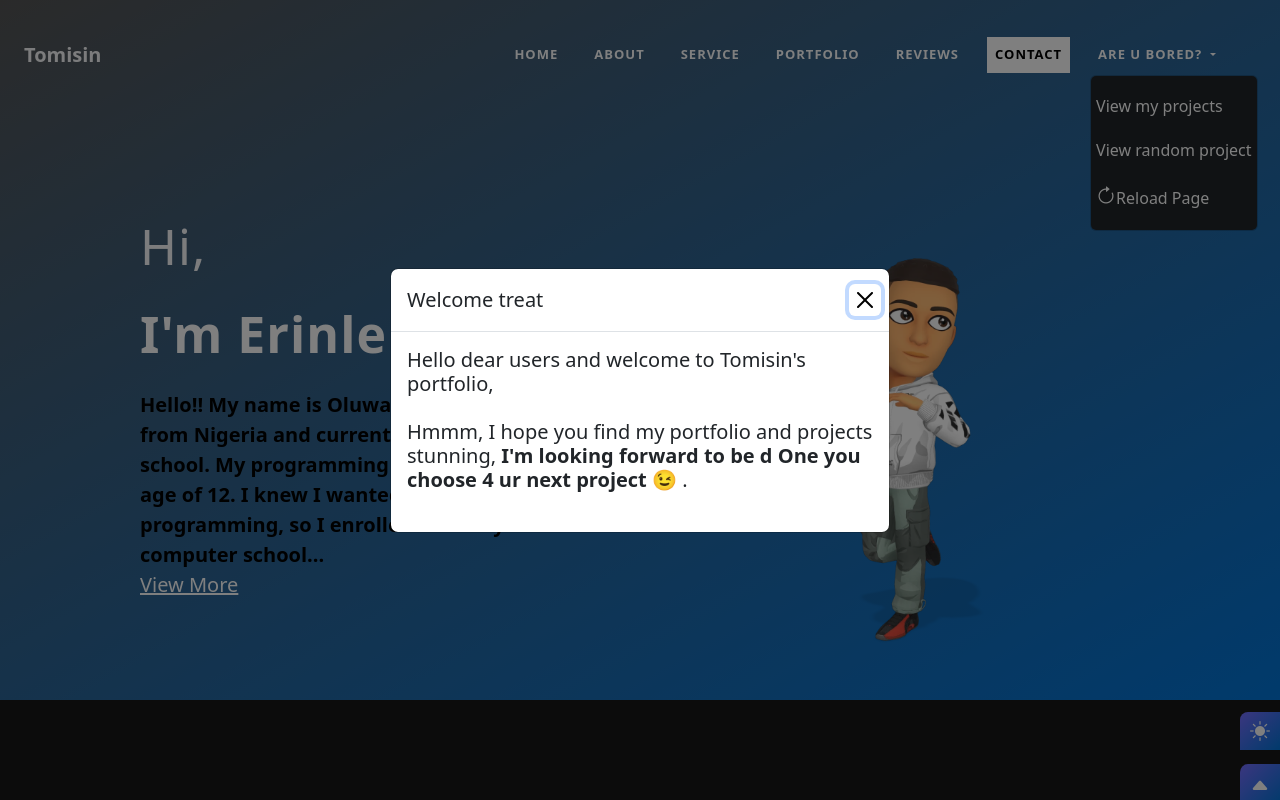
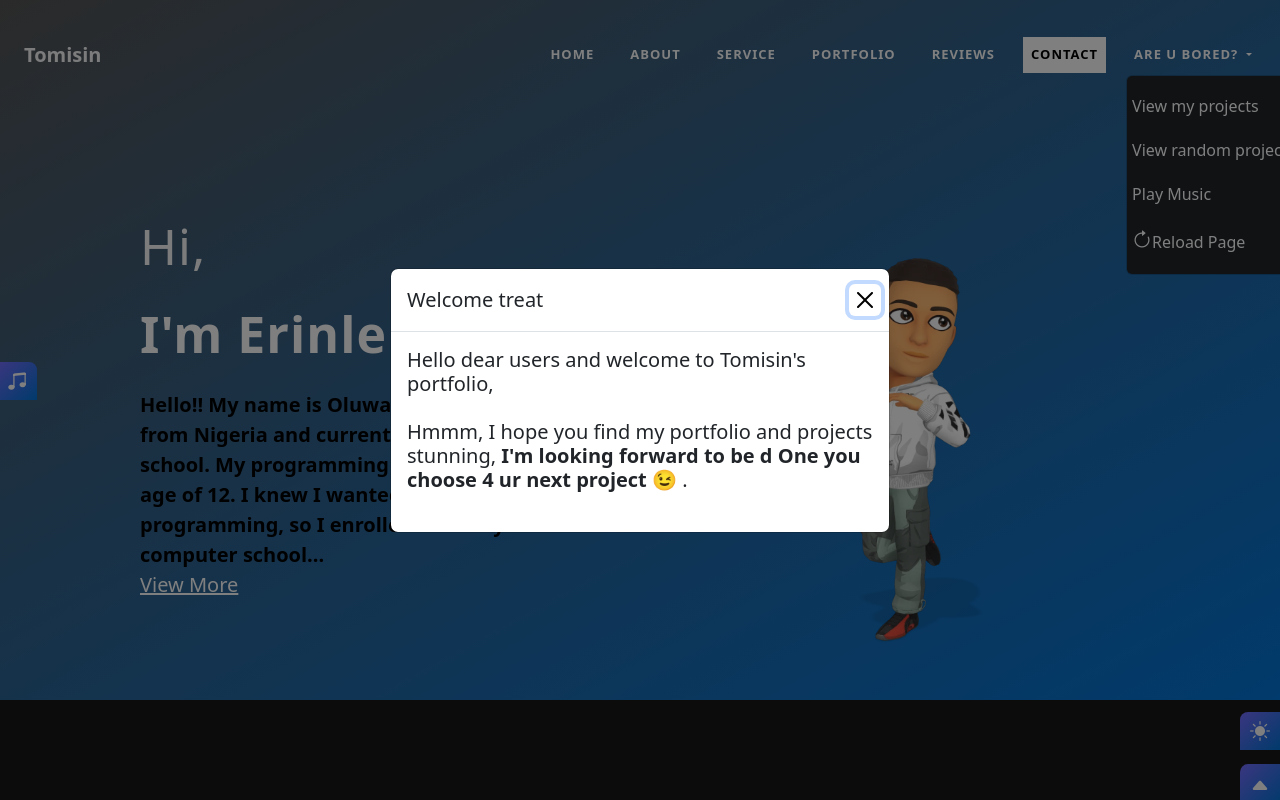
Before and after one commit to Gorgeous-me-tomi/MySite, a Django app: page / in a window 1280 px wide, after a click on "ARE U BORED?". Run offline with Django 4.2, Linux system fonts and the light colour scheme; data that the repository does not hold is empty; some libraries are stand-ins or nearby versions.

Commit message:
Worked on d music player nd removed the flag image

```diff
--- a/portfoilo/static/portfolio/main.js
+++ b/portfoilo/static/portfolio/main.js
@@ -8,23 +8,18 @@ $(document).ready(function(){
 
     // getting battery
 
-    device_name = navigator.userAgent.toUpperCase().split(' ')[4]
+    // device_name = navigator.userAgent.toUpperCase().split(' ')[4]
 
     function battery_change(){
         navigator.getBattery().then(function(battery) {
             deviceBatteryLevel = Math.round(battery.level * 100)
-            includedText = ` Just want to let you know your ${device_name} device battery is `
+            includedText = ` Just want to let you know your device battery is `
 
             chargingReview = ''
 
             if (deviceBatteryLevel >= 50){
                 chargingReview = `${includedText} ${deviceBatteryLevel}% 😜.`
             }
-
-            // else if (deviceBatteryLevel <= 15 && battery.charging == false){
-            //     alert('Battery Low Plz charge')
-            //     return
-            // }
 
             else{
                 if (battery.charging == true){
@@ -150,20 +145,18 @@ function hide_show() {
 
     }
 
-
-
 }
 
 
 function copy(id){
 
     let link = document.getElementsByClassName('link-to-copy')[id-1].innerHTML;
-    console.log(link)
     let icon = document.getElementsByClassName('clipboard')[id-1];
 
-    // icon.outerHTML = '<i class="bi bi-check-circle-fill clipboard copied"></i>'
     navigator.clipboard.writeText(link);
     alert('link copied')
+    // icon.outerHTML = '<i class="bi bi-check-circle-fill clipboard copied"></i>'
+
 
 }
 
@@ -188,6 +181,29 @@ function onlineStatus(event){
     }
 }
 
+// Get Location
+// function getCountryFlag(){
+//     if(navigator.geolocation) {
+//         navigator.geolocation.getCurrentPosition(async function(position) {
+//             var latitude = position.coords.latitude;
+//             var longitude = position.coords.longitude;
+//             var api_key = 'b58011e327d54433852230eba9dc0890'
+
+//             const api_url = `https://www.latlong.net/c/?lat=0.000000&long=0.000000`
+//             const response = await fetch(api_url);
+//             // const data = response.json();
+//             console.log(response)
+//             // alert('yup')
+//         });
+
+//     }
+
+//     else{
+//         alert('nope')
+//     }
+// }
+
+// getCountryFlag()
 
 // Reloding Iframe
 
--- a/portfoilo/static/portfolio/style.css
+++ b/portfoilo/static/portfolio/style.css
@@ -150,6 +150,7 @@ body{
     position: fixed;
     bottom: 0px;
     right: 0px;
+    z-index: 100;
 }
 
 .btp i{
@@ -178,12 +179,25 @@ body{
     background: linear-gradient(to top left,#0275d8, #766dff);
     font-size: 20px;
     cursor: pointer;
+    z-index: 100;
 }
 
 .toggle-bg.dark-mode {
     color: black;
 }
 
+.music-toggle{
+    position: fixed;
+    bottom: 50%;
+    left: -3px;
+    padding: 4px 10px;
+    border-top-right-radius: 20%;
+    color: white;
+    background: linear-gradient(to top left,#0275d8, #766dff);
+    font-size: 20px;
+    cursor: pointer;
+    z-index: 100;
+}
 
 .title-text {
     text-align: center;
--- a/portfoilo/templates/portfolio/index.html
+++ b/portfoilo/templates/portfolio/index.html
@@ -47,14 +47,14 @@
               <!-- <li> <a class="dropdown-item" href="/blog" target="_blank"> Check out my blog </a> </li> -->
               <li> <a class="dropdown-item" href="#portfolio" > View my projects </a> </li>
               <li> <a class="dropdown-item" href="{{random_portfolio_link}}" title="{{random_portfolio_link}}" target="_blank"> View random project</a> </li>
-
+              <li> <a class="dropdown-item" href="" data-bs-toggle="modal" data-bs-target="#musicModal"> Play Music </a> </li>
               <li> <a class="dropdown-item" href="" onclick="location.reload()"><i class="bi bi-arrow-clockwise fs-5"></i>Reload Page</a></li>
           </ul>
           </li>
 
-          <li class="nav-item">
+          <!-- <li class="nav-item">
             <a class="nav-link flag" href="https://en.wikipedia.org/wiki/{{country_name}}" target="_blank" title="About your Country -> {{country_name}}"> {{country_pic|safe}} {{country_code}} </a>
-          </li>
+          </li> -->
 
 
       </div>
@@ -106,13 +106,63 @@
     <i class="bi bi-brightness-high-fill toggle-bg"></i>
   </div>
 
+  <!-- Music Toggle -->
+  <div>
+    <i class="bi bi-music-note-beamed music-toggle" data-bs-toggle="modal" data-bs-target="#musicModal"></i>
+  </div>
+
+
+  <!-- Music Modal -->
+  <div class="modal fade" id="musicModal" tabindex="-1" aria-labelledby="exampleModalLabel" aria-hidden="true">
+    <div class="modal-dialog modal-dialog-centered">
+      <div class="modal-content">
+        <div class="modal-header">
+          <h1 class="modal-title fs-5" id="exampleModalLabel">Music Controller</h1>
+          <button type="button" class="btn-close" data-bs-dismiss="modal" aria-label="Close"></button>
+        </div>
+        <div class="modal-body text-center">
+
+          <div class="text-center">
+            <h5 class="selected-music"> Control for selected music</h5>
+            <audio id="sound" controls></audio>
+          </div>
+
+          <div class="mt-3">
+            <h5>Select A Music</h5>
+            <input type="file" id="upload" accept="audio/mp3" />
+          </div>
+
+
+          <script type="text/javascript">
+
+              function playMusic(){
+                document.getElementById("upload").addEventListener('input', (music) => {
+                  // console.log(music.target.files);
+                  if (music.target.files.length) {
+                    document.getElementById("sound").src=URL.createObjectURL(music.target.files[0]);
+                    document.getElementById("sound").play();
+                    document.getElementsByClassName('selected-music')[0].innerHTML = `Controls for ${music.target.files[0]['name']}`
+                  }
+
+                  else{
+                    document.getElementsByClassName('selected-music')[0].innerHTML = `A music file was not uploaded correctly.`
+                  }
+
+                });
+              }
+
+              playMusic()
+
+          </script>
+        </div>
+      </div>
+    </div>
+  </div>
 
   <!-- Cover -->
   <section id="cover">
 
-
     <div class="cover-container row">
-
 
       <div class="col mt-5">
         <h2 style="font-size: 50px;" class="text-light">Hi,</h2>
--- a/portfoilo/views.py
+++ b/portfoilo/views.py
@@ -1,10 +1,12 @@
+import os
 import requests
 from django.shortcuts import render
 from django.views import View
-
+from dotenv import load_dotenv
 
 from .forms import ContactForm
 from blog import *
+load_dotenv()
 
 def get_ip():
     try:
@@ -75,7 +77,7 @@ class PortfolioView(View):
 
             user_name = form.cleaned_data['name']
             my_email = "gorgeoustomisin@gmail.com"
-            password = "wappucglnhtfimbm"
+            password = os.getenv("password")
             receiver_email = 'tomisinerinle4@gmail.com'
             msg_to_send = f"Name: {user_name}, \n User Email: {form.cleaned_data['email']}, \n Message: {form.cleaned_data['message']} \n country: {get_country_flag()[1]} "
 
```
